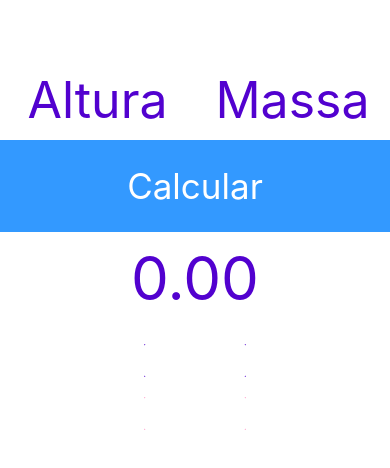
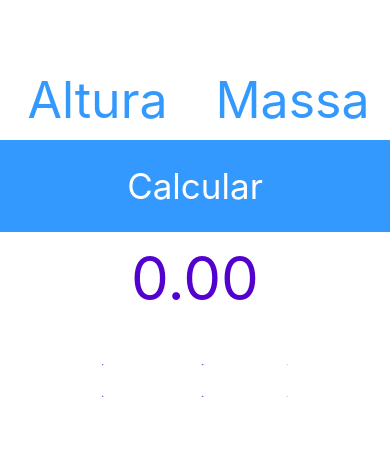
Before and after one commit to jusansilva/imcApp, a React Native app: screen / in a window 390 px wide. Shown: the top 468 px of the page. Built offline with nearby package versions, Linux system fonts and the light colour scheme.

Commit message:
estilizações de pagina

```diff
--- a/App.js
+++ b/App.js
@@ -94,8 +94,8 @@ export default class App extends Component {
       <>
         <View style={styles.conteiner}>
           <View style={styles.inputConteiner}>
-            <TextInput placeholder='Altura' keyboardType='numeric' style={styles.input} onChangeText={(altura) => { this.setState({ altura }) }} />
-            <TextInput placeholder='Massa' keyboardType='numeric' style={styles.input} onChangeText={(massa) => { this.setState({ massa }) }} />
+            <TextInput placeholder='Altura' keyboardType='numeric' style={this.state.sexo === true ?styles.input:styles.inputf} onChangeText={(altura) => { this.setState({ altura }) }} />
+            <TextInput placeholder='Massa' keyboardType='numeric' style={this.state.sexo === true ?styles.input:styles.inputf} onChangeText={(massa) => { this.setState({ massa }) }} />
           </View>
           {this.state.sexo === true ?
           <TouchableOpacity style={styles.button} onPress={this.calcular.bind()}><Text style={styles.textButton}>Calcular</Text></TouchableOpacity>:
@@ -146,7 +146,15 @@ const styles = StyleSheet.create({
     width: '50%',
     fontSize: 50,
     marginTop: 60,
-    color: "#5201cf"
+    color: "#3399ff"
+  },
+  inputf: {
+    height: 80,
+    textAlign: 'center',
+    width: '50%',
+    fontSize: 50,
+    marginTop: 60,
+    color: "#ff94c2"
   },
   button: {
     backgroundColor: '#3399ff'
@@ -181,9 +189,11 @@ const styles = StyleSheet.create({
   },
   sexo: {
     alignSelf: 'center',
+    flexDirection:'row'
   },
   buttonView:{
     backgroundColor:'#5201cf',
+    marginTop:20,
   },
   buttonViewF:{
     backgroundColor:'#ff94c2',
```
